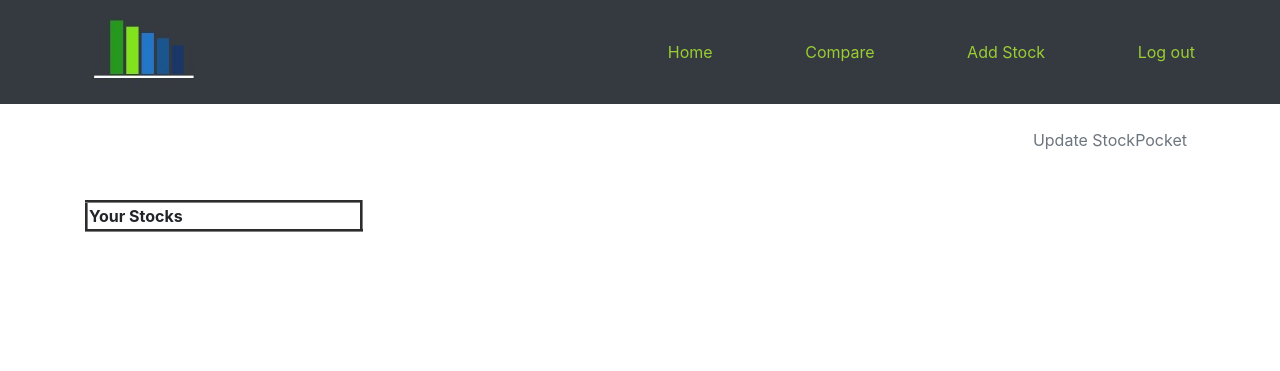
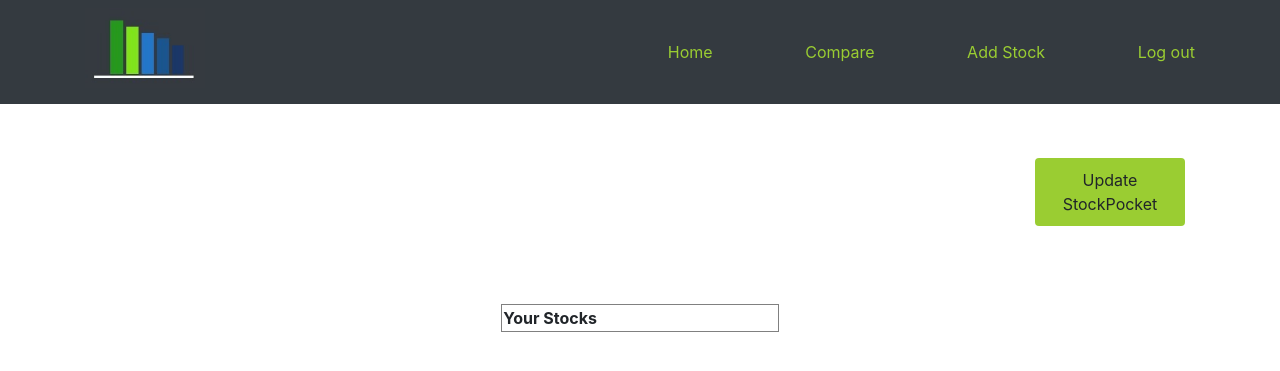
Before and after one commit to Divyaishu31/StockPocket, a Flask app: page /show in a window 1280 px wide. Shown: the top 371 px of the page. Run offline with Flask 2, Linux system fonts and the light colour scheme; the visitor is signed in with stand-in values (Sample User, id 1); data comes from the database, SQL or seed files in the repository; data that the repository does not hold is empty; some libraries are stand-ins or nearby versions.

Commit message:
Update CSS

```diff
--- a/project/static/style.css
+++ b/project/static/style.css
@@ -83,3 +83,16 @@ div.Jumbotron{
   width: 500px;
   padding: 20px;
 }
+
+
+.center{
+  margin-left: auto;
+  margin-right: auto;
+}
+
+.btn-update{
+  margin: 30px 10px;
+  width: 150px;
+  padding: 10px;
+  background-color: #9acd32;
+  border: none;
--- a/project/templates/base.html
+++ b/project/templates/base.html
@@ -63,7 +63,7 @@
               <a class="btn btn-signup" href="{{url_for("users.register")}}">Sign up</a>
             {% endif %}
             {% if current_user.is_authenticated %}
-              <a class="p-2 text-muted" href="{{url_for("users.update")}}">Update StockPocket</a>
+              <a class="btn btn-update" href="{{url_for("users.update")}}">Update StockPocket</a>
             {% endif %}
 
           </div>
--- a/project/templates/company.html
+++ b/project/templates/company.html
@@ -12,8 +12,6 @@
   <p>{{description}}</p>
   <table class="center">
     {% for names,ids in tv %}
-
-
     <tr>
     <td> {{names}} </td>
     <td> {{ids}} </td>
--- a/project/templates/compare.html
+++ b/project/templates/compare.html
@@ -17,7 +17,7 @@
 
     </tr>
     <tr>
-      <td></td>
+      <th>Current Value</th>
       <td>{{i11}}</td>
       <td>{{i12}}</td>
     </tr>
@@ -26,7 +26,7 @@
 
 
     <tr>
-    <td> {{names}} </td>
+    <th> {{names}} </th>
     <td> {{ids}} </td>
     <td>{{id}}</td>
     </tr>
--- a/project/templates/showpocket.html
+++ b/project/templates/showpocket.html
@@ -6,7 +6,7 @@
 
 
 <div class="container">
-  <table style="width:25%" border="3px">
+  <table class = "center" style="width:25%" border="1px">
     <tr>
       <th> Your Stocks</th>
 
```
